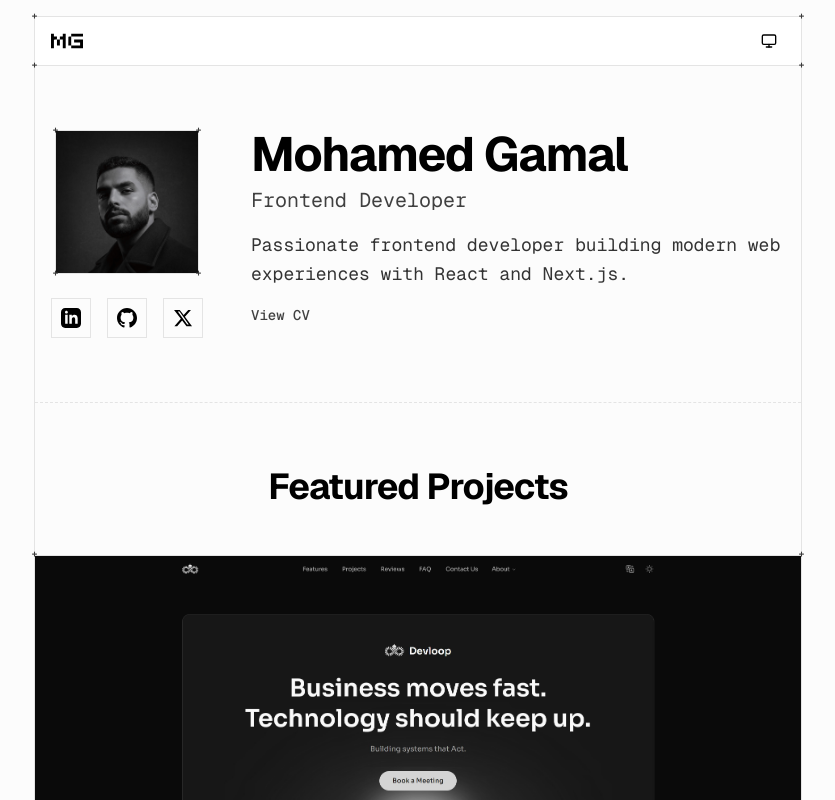
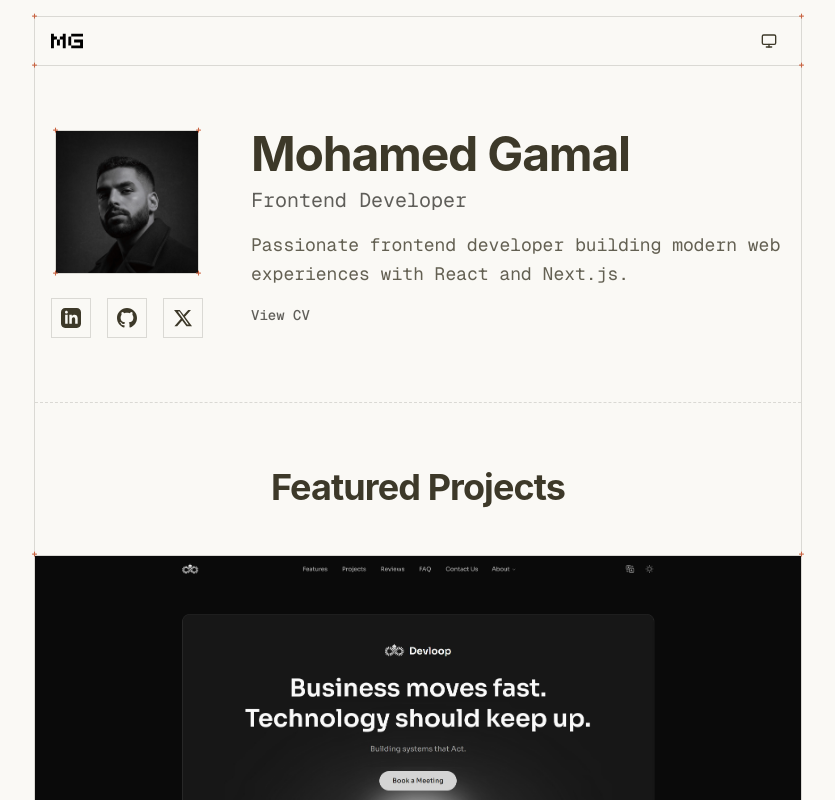
Before and after one commit to mo0hamed-shoaib/personal-portfolio, a Next.js app: page / in a window 1280 px wide. Shown: the top 800 px of the page, without its empty margins (222-1057 px from the left). Built offline with nearby package versions, Linux system fonts and the light colour scheme; no server answers.

Commit message:
style: update color palette with warm cream theme and improved contrast

```diff
--- a/src/app/globals.css
+++ b/src/app/globals.css
@@ -1,129 +1,72 @@
 @import "tailwindcss";
 
 :root {
-  --background: oklch(0.99 0 0);
-  --foreground: oklch(0 0 0);
-  --card: oklch(1 0 0);
-  --card-foreground: oklch(0 0 0);
-  --popover: oklch(0.99 0 0);
-  --popover-foreground: oklch(0 0 0);
-  --primary: oklch(0 0 0);
+  --background: oklch(0.9818 0.0054 95.0986);
+  --foreground: oklch(0.3438 0.0269 95.7226);
+  --card: oklch(0.9818 0.0054 95.0986);
+  --card-foreground: oklch(0.1908 0.002 106.586);
+  --popover: oklch(1 0 0);
+  --popover-foreground: oklch(0.2671 0.0196 98.939);
+  --primary: oklch(0.6171 0.1375 39.0427);
   --primary-foreground: oklch(1 0 0);
-  --secondary: oklch(0.94 0 0);
-  --secondary-foreground: oklch(0 0 0);
-  --muted: oklch(0.97 0 0);
-  --muted-foreground: oklch(0.37 0 0);
-  --accent: oklch(0.94 0 0);
-  --accent-foreground: oklch(0 0 0);
-  --destructive: oklch(0.63 0.19 23.03);
+  --secondary: oklch(0.9245 0.0138 92.9892);
+  --secondary-foreground: oklch(0.35 0.0177 98.6048);
+  --muted: oklch(0.9341 0.0153 90.239);
+  --muted-foreground: oklch(0.48 0.0075 97.4233);
+  --accent: oklch(0.9245 0.0138 92.9892);
+  --accent-foreground: oklch(0.2671 0.0196 98.939);
+  --destructive: oklch(0.1908 0.002 106.586);
   --destructive-foreground: oklch(1 0 0);
-  --border: oklch(0.92 0 0);
-  --input: oklch(0.94 0 0);
-  --ring: oklch(0 0 0);
-  --accent-orange: oklch(0.35 0 0);
-  --selection: oklch(0 0 0 / 0.15);
-  --scrollbar-thumb: oklch(0 0 0);
-  --scrollbar-thumb-hover: oklch(0 0 0);
-  --chart-1: oklch(0.81 0.17 75.35);
-  --chart-2: oklch(0.55 0.22 264.53);
-  --chart-3: oklch(0.72 0 0);
-  --chart-4: oklch(0.92 0 0);
-  --chart-5: oklch(0.56 0 0);
-  --sidebar: oklch(0.99 0 0);
-  --sidebar-foreground: oklch(0 0 0);
-  --sidebar-primary: oklch(0 0 0);
-  --sidebar-primary-foreground: oklch(1 0 0);
-  --sidebar-accent: oklch(0.94 0 0);
-  --sidebar-accent-foreground: oklch(0 0 0);
-  --sidebar-border: oklch(0.94 0 0);
-  --sidebar-ring: oklch(0 0 0);
-  --font-sans: Geist, sans-serif;
-  --font-serif: Georgia, serif;
-  --font-mono: Geist Mono, monospace;
+  --border: oklch(0.8847 0.0069 97.3628);
+  --input: oklch(0.7621 0.0156 98.3528);
+  --ring: oklch(0.6171 0.1375 39.0427);
+  --accent-orange: oklch(0.6171 0.1375 39.0427);
+  --selection: oklch(0.6171 0.1375 39.0427 / 0.2);
+  --scrollbar-thumb: oklch(0.6171 0.1375 39.0427);
+  --scrollbar-thumb-hover: oklch(0.5583 0.1276 42.9956);
+  --chart-1: oklch(0.5583 0.1276 42.9956);
+  --chart-2: oklch(0.6898 0.1581 290.4107);
+  --chart-3: oklch(0.8816 0.0276 93.128);
+  --chart-4: oklch(0.8822 0.0403 298.1792);
+  --chart-5: oklch(0.5608 0.1348 42.0584);
+  --sidebar: oklch(0.9663 0.008 98.8792);
+  --sidebar-foreground: oklch(0.359 0.0051 106.6524);
+  --sidebar-primary: oklch(0.6171 0.1375 39.0427);
+  --sidebar-primary-foreground: oklch(0.9881 0 0);
+  --sidebar-accent: oklch(0.9245 0.0138 92.9892);
+  --sidebar-accent-foreground: oklch(0.325 0 0);
+  --sidebar-border: oklch(0.9401 0 0);
+  --sidebar-ring: oklch(0.7731 0 0);
   --radius: 0.5rem;
+  --letter-spacing: 0em;
+  --font-sans: Inter, ui-sans-serif, system-ui, sans-serif;
+  --font-mono: JetBrains Mono, ui-monospace, SFMono-Regular, monospace;
+  --font-serif: Georgia, Cambria, "Times New Roman", serif;
+  --radius-sm: 0.375rem;
+  --radius-md: 0.5rem;
+  --radius-lg: 0.75rem;
+  --radius-xl: 1rem;
   --shadow-x: 0px;
-  --shadow-y: 1px;
-  --shadow-blur: 2px;
+  --shadow-y: 2px;
+  --shadow-blur: 4px;
   --shadow-spread: 0px;
-  --shadow-opacity: 0.18;
-  --shadow-color: hsl(0 0% 0%);
-  --shadow-2xs: 0px 1px 2px 0px hsl(0 0% 0% / 0.09);
-  --shadow-xs: 0px 1px 2px 0px hsl(0 0% 0% / 0.09);
-  --shadow-sm: 0px 1px 2px 0px hsl(0 0% 0% / 0.18),
-    0px 1px 2px -1px hsl(0 0% 0% / 0.18);
-  --shadow: 0px 1px 2px 0px hsl(0 0% 0% / 0.18),
-    0px 1px 2px -1px hsl(0 0% 0% / 0.18);
-  --shadow-md: 0px 1px 2px 0px hsl(0 0% 0% / 0.18),
-    0px 2px 4px -1px hsl(0 0% 0% / 0.18);
-  --shadow-lg: 0px 1px 2px 0px hsl(0 0% 0% / 0.18),
-    0px 4px 6px -1px hsl(0 0% 0% / 0.18);
-  --shadow-xl: 0px 1px 2px 0px hsl(0 0% 0% / 0.18),
-    0px 8px 10px -1px hsl(0 0% 0% / 0.18);
-  --shadow-2xl: 0px 1px 2px 0px hsl(0 0% 0% / 0.45);
+  --shadow-opacity: 0.1;
+  --shadow-color: oklch(0 0 0);
   --tracking-normal: 0em;
   --spacing: 0.25rem;
-}
-
-.dark {
-  --background: oklch(0 0 0);
-  --foreground: oklch(1 0 0);
-  --card: oklch(0.14 0 0);
-  --card-foreground: oklch(1 0 0);
-  --popover: oklch(0.18 0 0);
-  --popover-foreground: oklch(1 0 0);
-  --primary: oklch(1 0 0);
-  --primary-foreground: oklch(0 0 0);
-  --secondary: oklch(0.25 0 0);
-  --secondary-foreground: oklch(1 0 0);
-  --muted: oklch(0.23 0 0);
-  --muted-foreground: oklch(0.75 0 0);
-  --accent: oklch(0.32 0 0);
-  --accent-foreground: oklch(1 0 0);
-  --destructive: oklch(0.69 0.2 23.91);
-  --destructive-foreground: oklch(0 0 0);
-  --border: oklch(0.26 0 0);
-  --input: oklch(0.32 0 0);
-  --ring: oklch(0.72 0 0);
-  --accent-orange: oklch(0.78 0 0);
-  --selection: oklch(1 0 0 / 0.2);
-  --scrollbar-thumb: oklch(1 0 0);
-  --scrollbar-thumb-hover: oklch(1 0 0);
-  --chart-1: oklch(0.81 0.17 75.35);
-  --chart-2: oklch(0.58 0.21 260.84);
-  --chart-3: oklch(0.56 0 0);
-  --chart-4: oklch(0.44 0 0);
-  --chart-5: oklch(0.92 0 0);
-  --sidebar: oklch(0.18 0 0);
-  --sidebar-foreground: oklch(1 0 0);
-  --sidebar-primary: oklch(1 0 0);
-  --sidebar-primary-foreground: oklch(0 0 0);
-  --sidebar-accent: oklch(0.32 0 0);
-  --sidebar-accent-foreground: oklch(1 0 0);
-  --sidebar-border: oklch(0.32 0 0);
-  --sidebar-ring: oklch(0.72 0 0);
-  --font-sans: Geist, sans-serif;
-  --font-serif: Georgia, serif;
-  --font-mono: Geist Mono, monospace;
-  --radius: 0.5rem;
-  --shadow-x: 0px;
-  --shadow-y: 1px;
-  --shadow-blur: 2px;
-  --shadow-spread: 0px;
-  --shadow-opacity: 0.18;
-  --shadow-color: hsl(0 0% 0%);
-  --shadow-2xs: 0px 1px 2px 0px hsl(0 0% 0% / 0.09);
-  --shadow-xs: 0px 1px 2px 0px hsl(0 0% 0% / 0.09);
-  --shadow-sm: 0px 1px 2px 0px hsl(0 0% 0% / 0.18),
-    0px 1px 2px -1px hsl(0 0% 0% / 0.18);
-  --shadow: 0px 1px 2px 0px hsl(0 0% 0% / 0.18),
-    0px 1px 2px -1px hsl(0 0% 0% / 0.18);
-  --shadow-md: 0px 1px 2px 0px hsl(0 0% 0% / 0.18),
-    0px 2px 4px -1px hsl(0 0% 0% / 0.18);
-  --shadow-lg: 0px 1px 2px 0px hsl(0 0% 0% / 0.18),
-    0px 4px 6px -1px hsl(0 0% 0% / 0.18);
-  --shadow-xl: 0px 1px 2px 0px hsl(0 0% 0% / 0.18),
-    0px 8px 10px -1px hsl(0 0% 0% / 0.18);
-  --shadow-2xl: 0px 1px 2px 0px hsl(0 0% 0% / 0.45);
+  --shadow-2xs: 0px 2px 4px 0px oklch(0 0 0 / 0.05);
+  --shadow-xs: 0px 2px 4px 0px oklch(0 0 0 / 0.05);
+  --shadow-sm: 0px 2px 4px 0px oklch(0 0 0 / 0.1),
+    0px 1px 2px -1px oklch(0 0 0 / 0.1);
+  --shadow: 0px 2px 4px 0px oklch(0 0 0 / 0.1),
+    0px 1px 2px -1px oklch(0 0 0 / 0.1);
+  --shadow-md: 0px 2px 4px 0px oklch(0 0 0 / 0.1),
+    0px 2px 4px -1px oklch(0 0 0 / 0.1);
+  --shadow-lg: 0px 2px 4px 0px oklch(0 0 0 / 0.1),
+    0px 4px 6px -1px oklch(0 0 0 / 0.1);
+  --shadow-xl: 0px 2px 4px 0px oklch(0 0 0 / 0.1),
+    0px 8px 10px -1px oklch(0 0 0 / 0.1);
+  --shadow-2xl: 0px 2px 4px 0px oklch(0 0 0 / 0.25);
 }
 
 @theme inline {
@@ -147,8 +90,36 @@
   --color-input: var(--input);
   --color-ring: var(--ring);
   --color-accent-orange: var(--accent-orange);
+  --color-chart-1: var(--chart-1);
+  --color-chart-2: var(--chart-2);
+  --color-chart-3: var(--chart-3);
+  --color-chart-4: var(--chart-4);
+  --color-chart-5: var(--chart-5);
+  --color-sidebar: var(--sidebar);
+  --color-sidebar-foreground: var(--sidebar-foreground);
+  --color-sidebar-primary: var(--sidebar-primary);
+  --color-sidebar-primary-foreground: var(--sidebar-primary-foreground);
+  --color-sidebar-accent: var(--sidebar-accent);
+  --color-sidebar-accent-foreground: var(--sidebar-accent-foreground);
+  --color-sidebar-border: var(--sidebar-border);
+  --color-sidebar-ring: var(--sidebar-ring);
+
   --font-sans: var(--font-geist-sans);
   --font-mono: var(--font-geist-mono);
+
+  --radius-sm: calc(var(--radius) - 4px);
+  --radius-md: calc(var(--radius) - 2px);
+  --radius-lg: var(--radius);
+  --radius-xl: calc(var(--radius) + 4px);
+
+  --shadow-2xs: var(--shadow-2xs);
+  --shadow-xs: var(--shadow-xs);
+  --shadow-sm: var(--shadow-sm);
+  --shadow: var(--shadow);
+  --shadow-md: var(--shadow-md);
+  --shadow-lg: var(--shadow-lg);
+  --shadow-xl: var(--shadow-xl);
+  --shadow-2xl: var(--shadow-2xl);
 }
 
 html {
```
